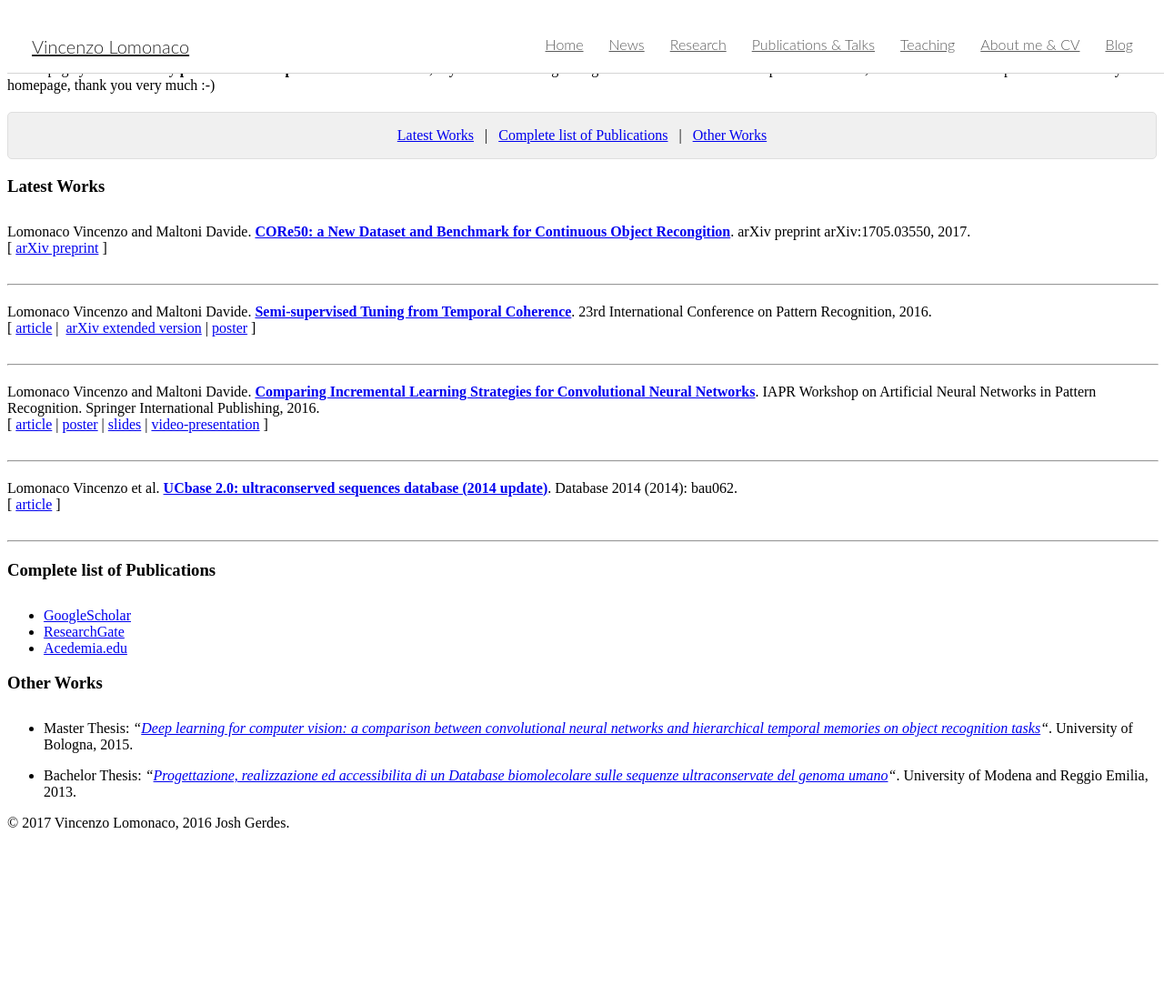
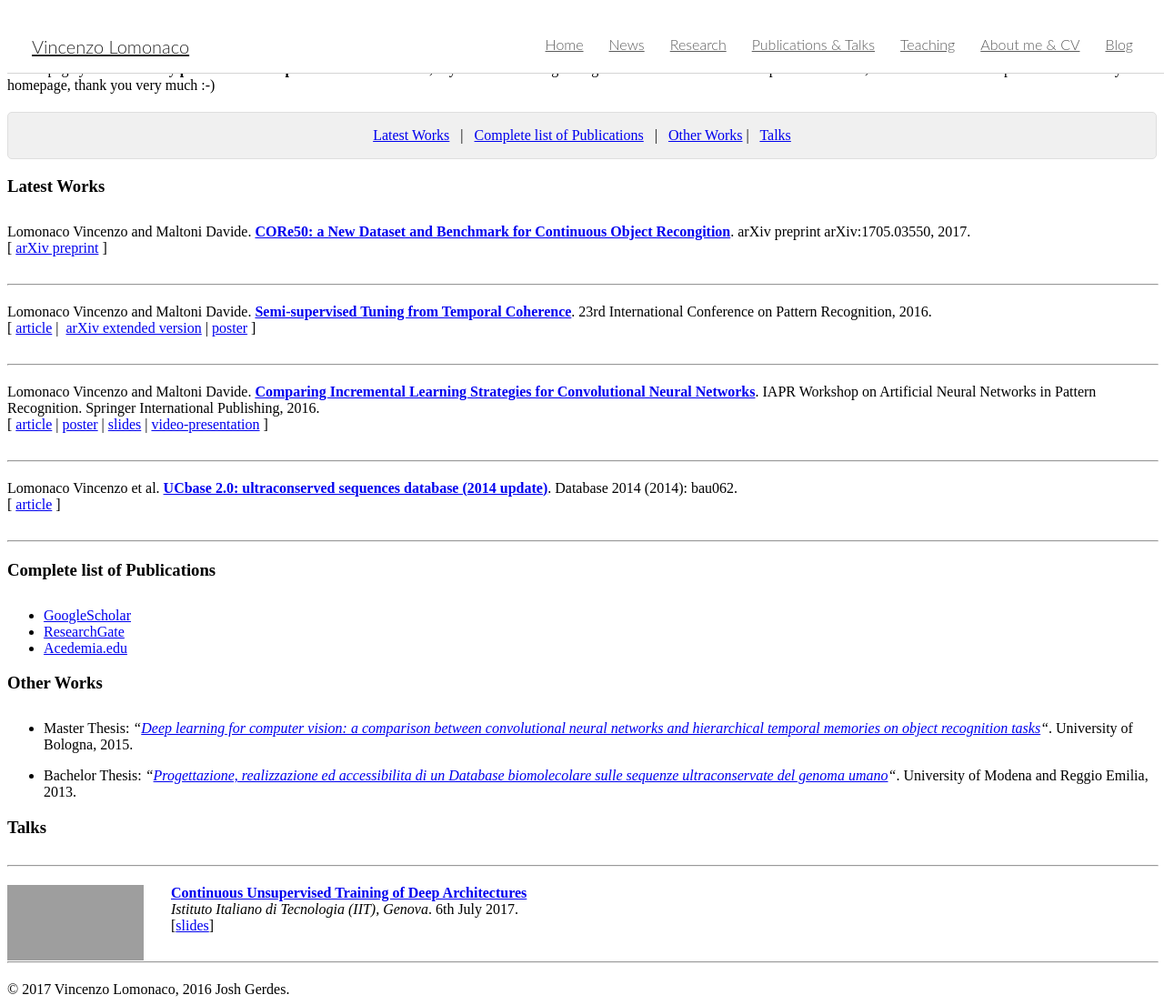
Before and after one commit to vlomonaco/website, a Jekyll site: the page built from publications_and_talks.md, in a window 1280 px wide and 1105 px high. Shown: the whole window at 91% size. Built offline with Jekyll 4.4.1, drawn with Linux system fonts in a browser that asks for light colours; nearby versions of some CDN libraries; grey boxes are pictures that could not be loaded.

Commit message:
added talks section

```diff
--- a/publications_and_talks.md
+++ b/publications_and_talks.md
@@ -5,7 +5,7 @@ layout: page
 In this page you will find my **published** and **unpublished** works. Please, if you're considering taking some ideas even from the unpublished works, be nice and cite me or provide a link to my homepage, thank you very much :-)
 
 <p style="background: rgba(0,0,0,0.06) none repeat scroll 0% 0%; border: 1px solid rgb(222, 222, 222); padding: 1em; border-radius: 5px; text-align: center; margin-top:20px">
-<a href="#latest">Latest Works</a> &nbsp; | &nbsp; <a href="#complete">Complete list of Publications</a> &nbsp; | &nbsp; <a href="#unpublished">Other Works</a>
+<a href="#latest">Latest Works</a> &nbsp; | &nbsp; <a href="#complete">Complete list of Publications</a> &nbsp; | &nbsp; <a href="#unpublished">Other Works</a> | &nbsp; <a href="#talks">Talks</a>
 </p>
 
 <h3 id="projects" style="margin-bottom: 30px;">Latest Works</h3>
@@ -42,6 +42,22 @@ Lomonaco Vincenzo et al. **[UCbase 2.0: ultraconserved sequences database (2014
 
 * Bachelor Thesis: *"[Progettazione, realizzazione ed accessibilita di un Database biomolecolare sulle sequenze ultraconservate del genoma umano][thesis]"*. University of Modena and Reggio Emilia, 2013.
 
+<h3 id="talks" style="margin-bottom: 30px;">Talks</h3>
+
+<hr style="margin-top:30px;margin-bottom:20px;width:100%">
+
+<div>
+	<img src ='{{ site.baseurl }}images/iit_talk.jpg' style="width:150px;height:83px; float:left;margin-right:30px"/>
+	<p>
+		<strong><a href="https://www.slideshare.net/VincenzoLomonaco/continuous-unsupervised-training-of-deep-architectures">Continuous Unsupervised Training of Deep Architectures</a></strong><br>
+		<em>Istituto Italiano di Tecnologia (IIT), Genova</em>.
+		6th July 2017.<br>
+		[<a href="https://www.slideshare.net/VincenzoLomonaco/continuous-unsupervised-training-of-deep-architectures">slides</a>]
+	</p>
+</div>
+
+<hr style="margin-top:30px;margin-bottom:20px;width:100%">
+
 [core50-arxiv]: https://arxiv.org/abs/1705.03550
 [schol]: http://scholar.google.it/citations?user=rQLINtQAAAAJ&hl=it
 [resgate]: https://www.researchgate.net/profile/Vincenzo_Lomonaco
```
